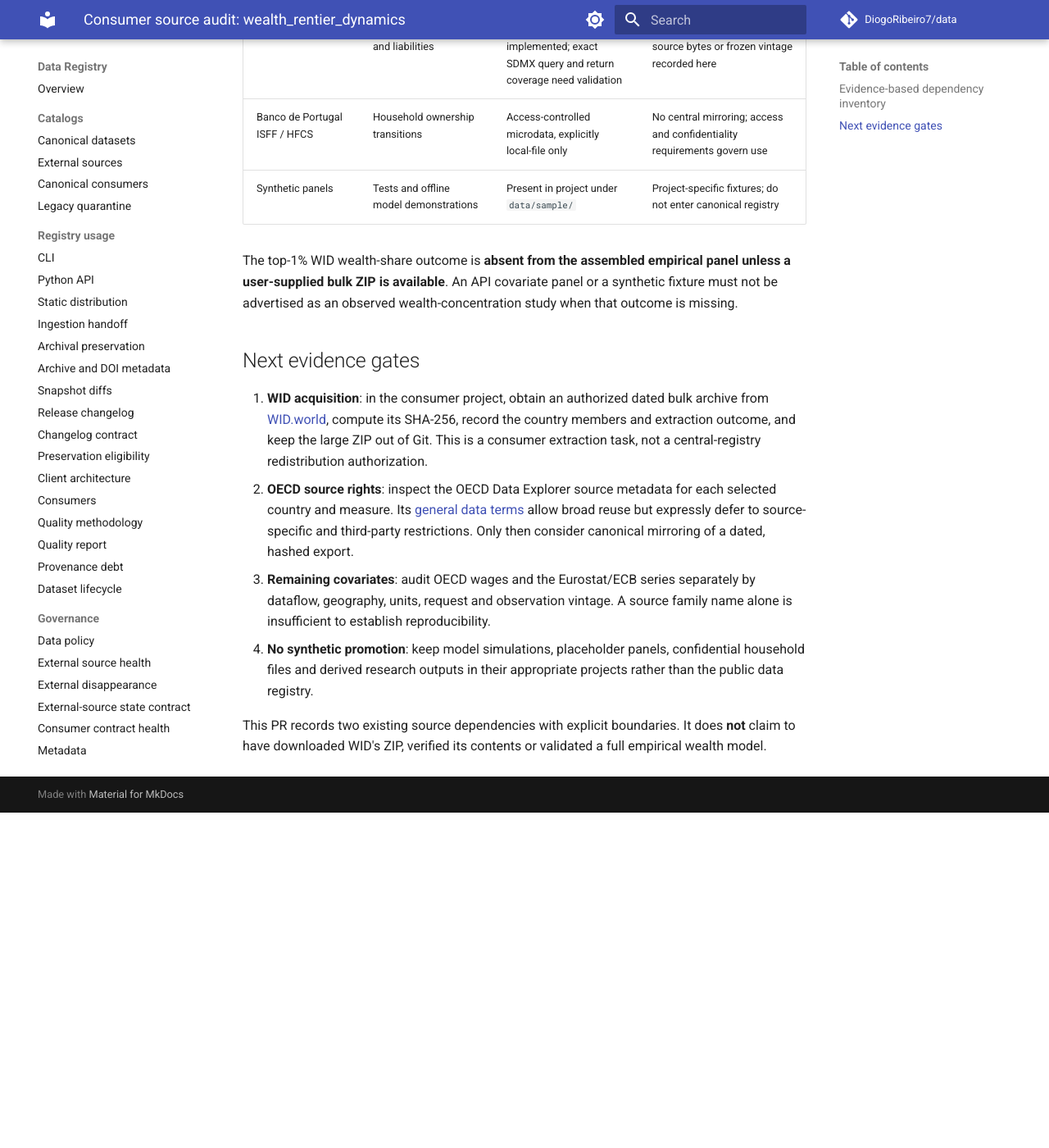
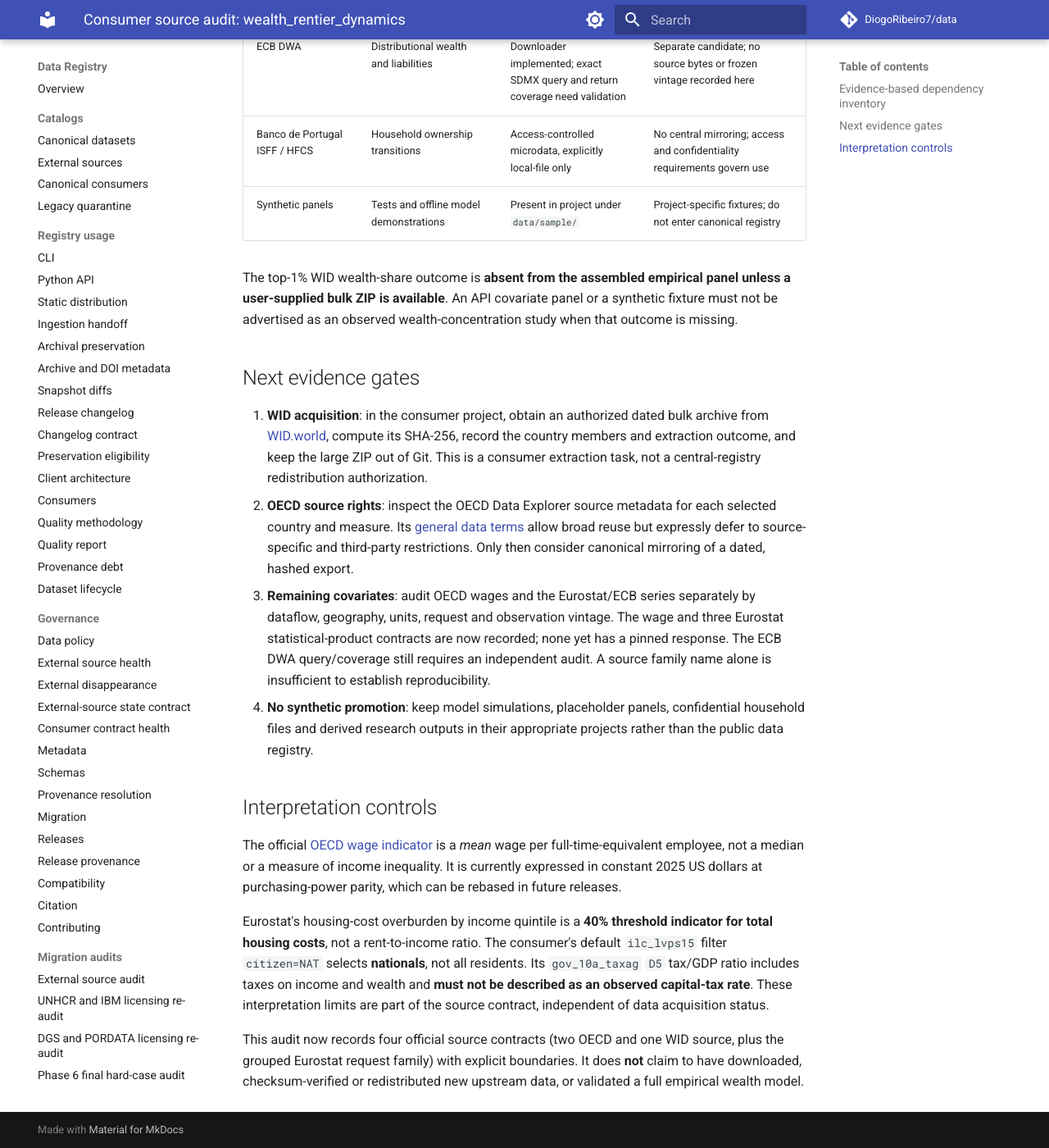
Before and after one commit to DiogoRibeiro7/data, an MkDocs documentation site: the page built from docs/consumer-source-audits/wealth-rentier-dynamics-2026-11-06.md, in a window 1280 px wide and 1400 px high, scrolled down 849 px. Shown: the whole window at 82% size. Built offline with MkDocs 1.6.1 and Material for MkDocs 9.7.7, drawn with Linux system fonts in a browser that asks for light colours; comment, search, counter and statistics services are not loaded; before the commit the page ends 1840 px from its top, so only the background shows below that; some of the changed text lies outside the part shown.

Commit message:
Document OECD wages and Eurostat covariate source contracts

```diff
--- a/docs/consumer-source-audits/wealth-rentier-dynamics-2026-11-06.md
+++ b/docs/consumer-source-audits/wealth-rentier-dynamics-2026-11-06.md
@@ -14,8 +14,8 @@
 | --- | --- | --- | --- |
 | WID.world wealth shares | Top-1%, top-10% and bottom-50% net-wealth shares | Optional local bulk-ZIP loader; no pinned real archive evidenced | [WID external reference](https://github.com/DiogoRibeiro7/data/tree/main/external/world-inequality-database-wealth-shares); reuse unresolved |
 | OECD analytical house prices | Price-to-income/rent ratios and housing indices | Live SDMX downloader; no pinned retrieved CSV evidenced | [OECD external reference](https://github.com/DiogoRibeiro7/data/tree/main/external/oecd-analytical-house-price-indicators); per-series rights audit pending |
-| OECD annual wages | Real wage growth from a separate OECD SDMX dataflow | Downloader implemented; no pinned retrieved CSV evidenced | Future source-contract candidate; **not** included in the housing-price record |
-| Eurostat `ilc_lvho07b`, `ilc_lvps15`, `gov_10a_taxag` | Housing stress, ownership by age, tax proxies | Public API downloaders; multi-country analysis | Existing [Portugal-specific Eurostat record](https://github.com/DiogoRibeiro7/data/tree/main/external/eurostat-portugal-housing-indicators) is not a blanket licence or snapshot for all countries and series |
+| OECD annual wages | Real average-wage growth from a separate OECD SDMX dataflow | Downloader implemented; no pinned retrieved CSV evidenced | [OECD annual-wages contract](https://github.com/DiogoRibeiro7/data/tree/main/external/oecd-average-annual-wages); reuse check and vintage pending |
+| Eurostat `ilc_lvho07b`, `ilc_lvps15`, `gov_10a_taxag` | Housing stress, ownership by citizenship/age, tax proxies | Public API downloaders; multi-country analysis | [Cross-country Eurostat source contract](https://github.com/DiogoRibeiro7/data/tree/main/external/eurostat-multicountry-housing-tax-covariates); no snapshots. The [Portugal-only record](https://github.com/DiogoRibeiro7/data/tree/main/external/eurostat-portugal-housing-indicators) covers different responses |
 | ECB DWA | Distributional wealth and liabilities | Downloader implemented; exact SDMX query and return coverage need validation | Separate candidate; no source bytes or frozen vintage recorded here |
 | Banco de Portugal ISFF / HFCS | Household ownership transitions | Access-controlled microdata, explicitly local-file only | No central mirroring; access and confidentiality requirements govern use |
 | Synthetic panels | Tests and offline model demonstrations | Present in project under `data/sample/` | Project-specific fixtures; do not enter canonical registry |
@@ -40,11 +40,30 @@
    export.
 3. **Remaining covariates**: audit OECD wages and the Eurostat/ECB series
    separately by dataflow, geography, units, request and observation vintage.
-   A source family name alone is insufficient to establish reproducibility.
+   The wage and three Eurostat statistical-product contracts are now recorded;
+   none yet has a pinned response. The ECB DWA query/coverage still requires
+   an independent audit. A source family name alone is insufficient to
+   establish reproducibility.
 4. **No synthetic promotion**: keep model simulations, placeholder panels,
    confidential household files and derived research outputs in their
    appropriate projects rather than the public data registry.
 
-This PR records two existing source dependencies with explicit boundaries.
-It does **not** claim to have downloaded WID's ZIP, verified its contents or
-validated a full empirical wealth model.
+## Interpretation controls
+
+The official [OECD wage indicator](https://www.oecd.org/en/data/indicators/average-annual-wages.html)
+is a *mean* wage per full-time-equivalent employee, not a median or a measure
+of income inequality. It is currently expressed in constant 2025 US dollars
+at purchasing-power parity, which can be rebased in future releases.
+
+Eurostat's housing-cost overburden by income quintile is a **40% threshold
+indicator for total housing costs**, not a rent-to-income ratio. The consumer's
+default `ilc_lvps15` filter `citizen=NAT` selects **nationals**, not all
+residents. Its `gov_10a_taxag` `D5` tax/GDP ratio includes taxes on income
+and wealth and **must not be described as an observed capital-tax rate**.
+These interpretation limits are part of the source contract, independent of
+data acquisition status.
+
+This audit now records four official source contracts (two OECD and one WID
+source, plus the grouped Eurostat request family) with explicit boundaries.
+It does **not** claim to have downloaded, checksum-verified or redistributed
+new upstream data, or validated a full empirical wealth model.
```
Also changed, not shown: external/CATALOG.md (+2 -0 lines), external/eurostat-multicountry-housing-tax-covariates/README.md (added, +44 -0 lines), external/oecd-average-annual-wages/README.md (added, +54 -0 lines), reports/preservation-eligibility.md (+1 -1 lines), reports/provenance-debt.md (+8 -6 lines), reports/registry-quality.md (+7 -7 lines), 10 other files.
